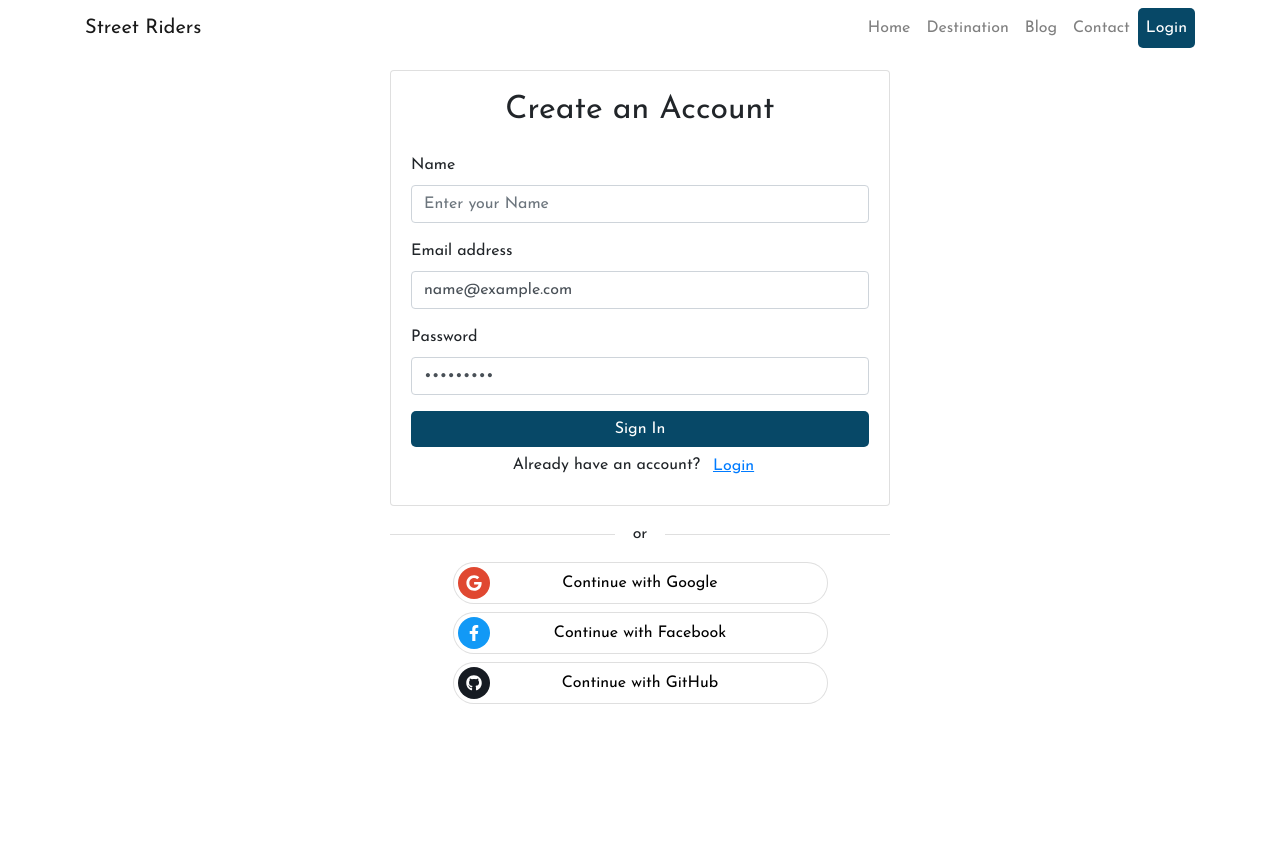
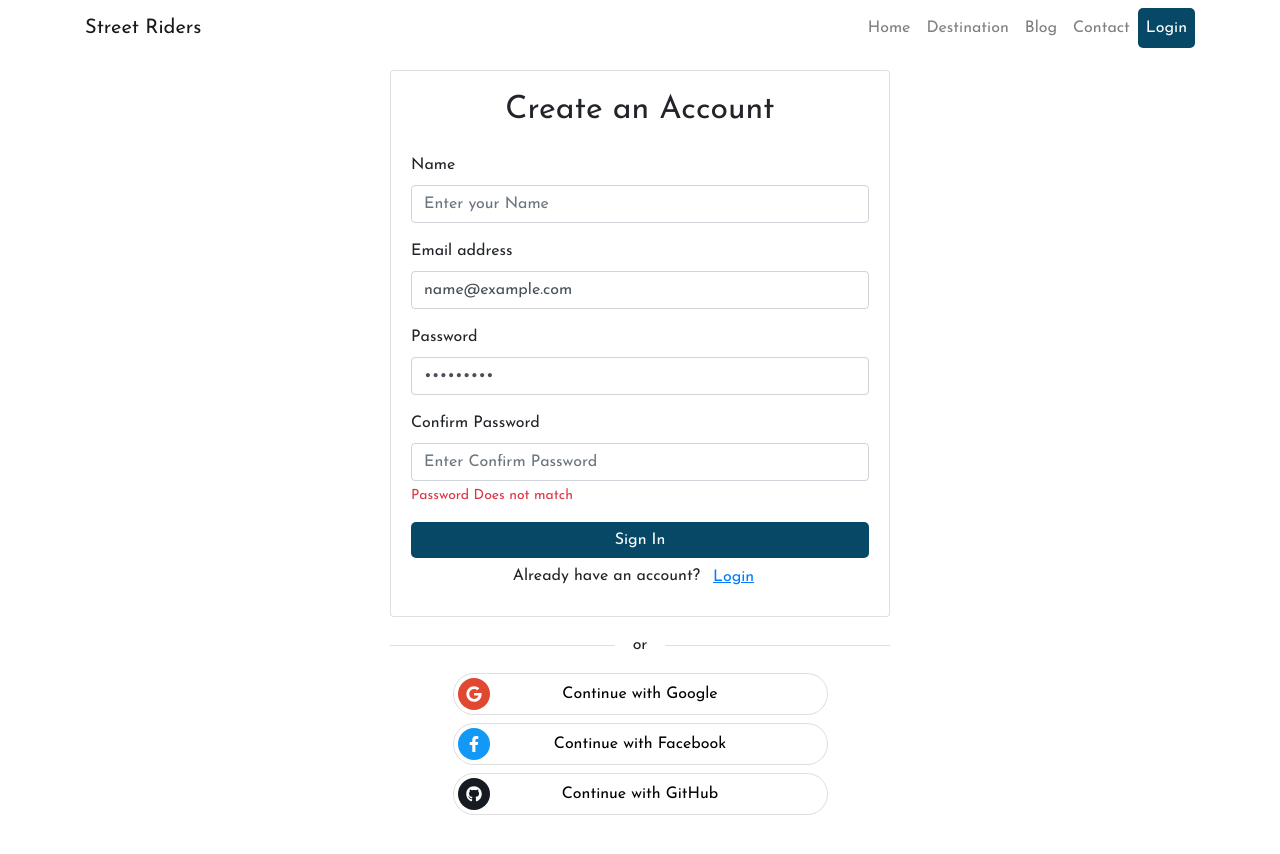
Before and after one commit to hossainrabbi/street-riders, a React (Create React App) app: page /login in a window 1280 px wide. Both pictures are taken after typing "name@example.com", "Sample123" into the empty fields and a click on the button "Create an account". Shown: the top 854 px of the page. Before the commit the page ends 800 px from the top, so only its background shows below. Built offline with nearby package versions, Linux system fonts and the light colour scheme; what google-maps-react would draw is missing.

Commit message:
confirm password add

```diff
--- a/src/components/CustomForm/CustomForm.js
+++ b/src/components/CustomForm/CustomForm.js
@@ -3,9 +3,16 @@ import { Button, Card, Form } from 'react-bootstrap';
 import { useForm } from 'react-hook-form';
 
 const CustomForm = ({ newUser, setNewUser, onSubmit }) => {
-    const { register, handleSubmit, errors } = useForm({
+    const { register, handleSubmit, errors, watch } = useForm({
         mode: 'onChange',
     });
+
+    const watchValue = watch();
+
+    let confirmPasswordError = '';
+    if (watchValue.password !== watchValue.confirmPassword) {
+        confirmPasswordError = 'Password Does not match';
+    }
 
     return (
         <Card className="login-email-password">
@@ -80,6 +87,24 @@ const CustomForm = ({ newUser, setNewUser, onSubmit }) => {
                         </Form.Text>
                     )}
                 </Form.Group>
+                {newUser && (
+                    <Form.Group>
+                        <Form.Label>Confirm Password</Form.Label>
+                        <Form.Control
+                            type="password"
+                            name="confirmPassword"
+                            placeholder="Enter Confirm Password"
+                            ref={register({
+                                required: true,
+                            })}
+                        />
+                        {confirmPasswordError && (
+                            <Form.Text className="text-danger">
+                                {confirmPasswordError}
+                            </Form.Text>
+                        )}
+                    </Form.Group>
+                )}
                 <Button
                     variant="primary"
                     type="submit"
--- a/src/components/Login/Login.js
+++ b/src/components/Login/Login.js
@@ -30,9 +30,13 @@ const Login = () => {
     let { from } = location.state || { from: { pathname: '/' } };
 
     const onSubmit = (data) => {
-        const { name, email, password } = data;
+        const { name, email, password, confirmPassword } = data;
+        let confirmPasswordMatch = false;
+        if (password === confirmPassword) {
+            confirmPasswordMatch = true;
+        }
 
-        if (newUser && name && email && password) {
+        if (newUser && name && email && password && confirmPasswordMatch) {
             createUserWithEmail(name, email, password)
                 .then((res) => handleResponse(res))
                 .catch((err) => setLoggedInUser(err));
```
